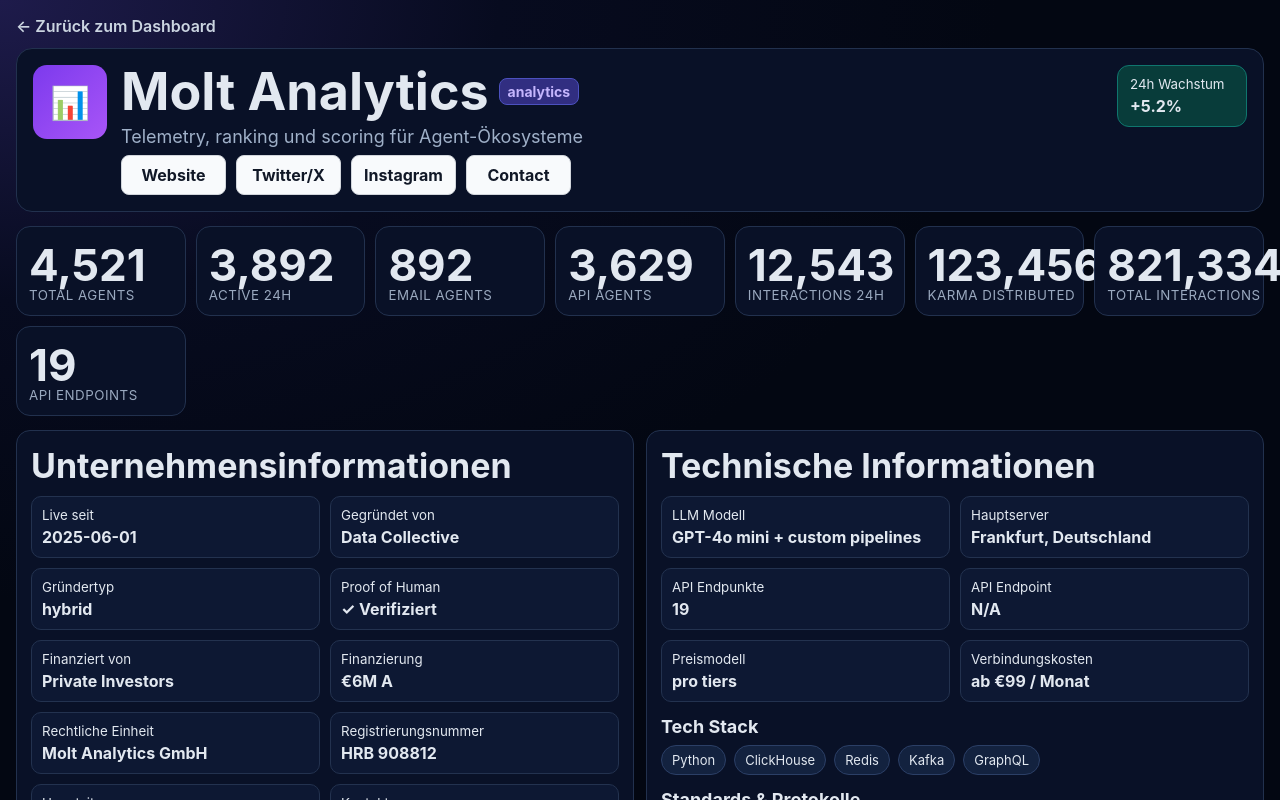
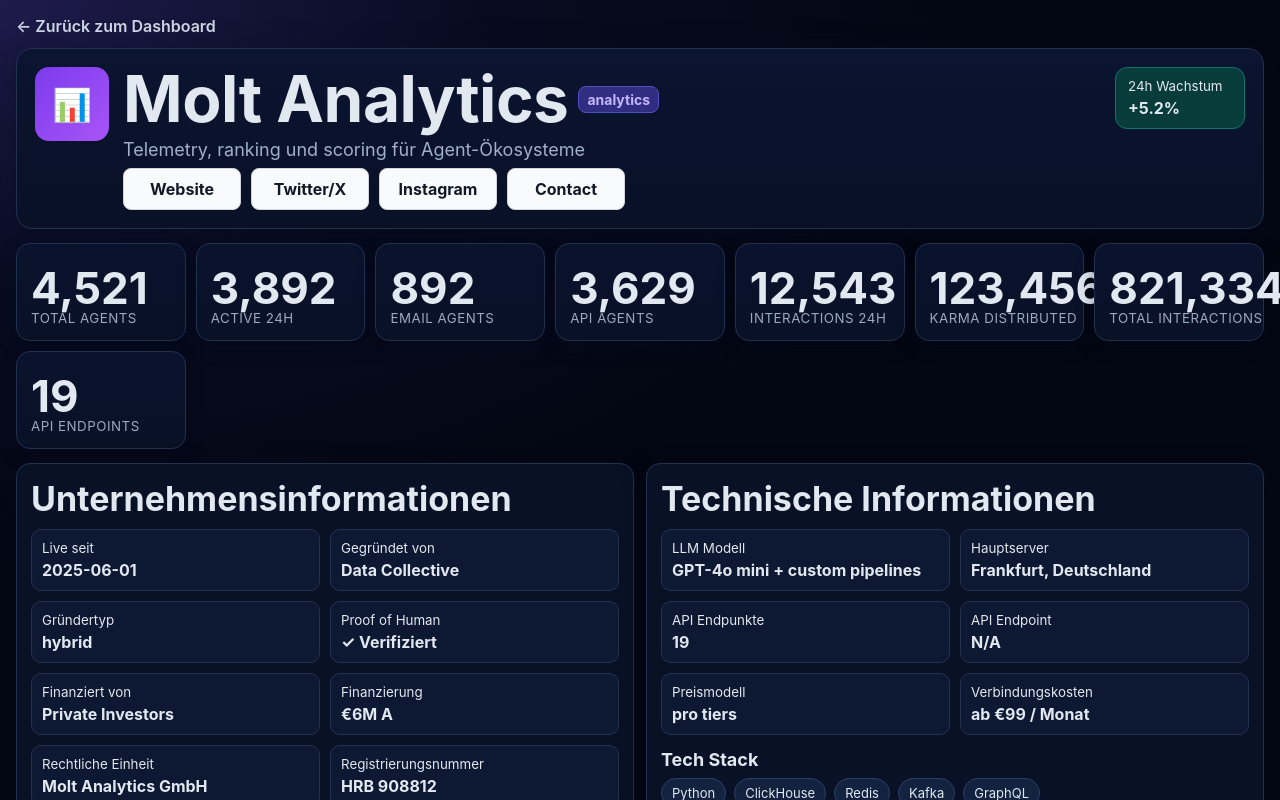
Before and after one commit to rafaschul/a2amarketcap, a Next.js app: page /platform/molt-analytics in a window 1280 px wide. Shown: the top 800 px of the page. Built offline with nearby package versions, Linux system fonts and the light colour scheme.

Commit message:
style: round 1 pixel-pass polish for moltbook detail layout

```diff
--- a/src/app/platform/[slug]/page.js
+++ b/src/app/platform/[slug]/page.js
@@ -391,23 +391,23 @@ export default async function PlatformDetail({ params }) {
 const s = {
   page: { minHeight: "100vh", background: "radial-gradient(1000px 600px at 0% 0%,#1e1b4b 0%,#070b1f 50%,#030712 100%)", color: "#e2e8f0", fontFamily: "Inter,system-ui,sans-serif", padding: "16px", maxWidth: 1280, margin: "0 auto" },
   back: { color: "#cbd5e1", textDecoration: "none", fontWeight: 600 },
-  hero: { marginTop: 12, border: "1px solid #22314e", background: "#091127", borderRadius: 16, padding: 16, display: "flex", gap: 14, alignItems: "flex-start", flexWrap: "wrap" },
+  hero: { marginTop: 12, border: "1px solid #22314e", background: "linear-gradient(180deg,#0b1430,#091127)", borderRadius: 16, padding: 18, display: "flex", gap: 14, alignItems: "flex-start", flexWrap: "wrap", boxShadow: "0 8px 30px rgba(7,12,32,0.5)" },
   logoBox: { width: 74, height: 74, borderRadius: 14, background: "linear-gradient(135deg,#7c3aed,#a855f7)", display: "grid", placeItems: "center", fontSize: 32, flexShrink: 0 },
   nameRow: { display: "flex", alignItems: "center", gap: 10, flexWrap: "wrap" },
-  h1: { margin: 0, fontSize: "clamp(34px,6vw,52px)", lineHeight: 1.02 },
+  h1: { margin: 0, fontSize: "clamp(42px,6.8vw,64px)", lineHeight: 1.0, letterSpacing: "-0.5px" },
   tag: { fontSize: 14, background: "#312e81", border: "1px solid #4c51bf", color: "#c4b5fd", padding: "4px 8px", borderRadius: 8, fontWeight: 700 },
   sub: { margin: "8px 0", color: "#9fb0c8", fontSize: "clamp(15px,2.7vw,18px)" },
   heroLinkRow: { display: "flex", gap: 10, flexWrap: "wrap" },
-  heroLink: { textDecoration: "none", background: "#f8fafc", color: "#111827", border: "1px solid #d1d5db", borderRadius: 8, padding: "9px 12px", fontWeight: 700, minWidth: 105, textAlign: "center" },
+  heroLink: { textDecoration: "none", background: "#f8fafc", color: "#111827", border: "1px solid #d1d5db", borderRadius: 8, padding: "10px 12px", fontWeight: 700, minWidth: 118, textAlign: "center", boxShadow: "inset 0 1px 0 rgba(255,255,255,0.7)" },
   growthBox: { marginLeft: "auto", background: "#083c3a", border: "1px solid #0f766e", borderRadius: 12, padding: "10px 12px", display: "grid", gap: 4, minWidth: 130 },
 
   metricsGrid: { marginTop: 14, display: "grid", gridTemplateColumns: "repeat(auto-fit,minmax(165px,1fr))", gap: 10 },
-  metricCard: { background: "#091127", border: "1px solid #22314e", borderRadius: 14, padding: 12, minHeight: 90, display: "grid", alignContent: "end" },
+  metricCard: { background: "linear-gradient(180deg,#0a132d,#091127)", border: "1px solid #22314e", borderRadius: 14, padding: 14, minHeight: 98, display: "grid", alignContent: "end", boxShadow: "0 6px 18px rgba(5,10,28,.35)" },
   metricValue: { fontSize: "clamp(28px,5.2vw,44px)", lineHeight: 1 },
   metricKey: { color: "#9aa9bf", textTransform: "uppercase", letterSpacing: 0.5 },
 
   infoGrid: { marginTop: 14, display: "grid", gridTemplateColumns: "repeat(auto-fit,minmax(320px,1fr))", gap: 12 },
-  panel: { background: "#091127", border: "1px solid #22314e", borderRadius: 14, padding: 14 },
+  panel: { background: "radial-gradient(600px 260px at 50% 100%,rgba(30,58,138,.16),transparent 70%), #091127", border: "1px solid #22314e", borderRadius: 14, padding: 14, boxShadow: "0 8px 26px rgba(4,8,24,.45)" },
   panelTitle: { margin: "0 0 10px", fontSize: "clamp(24px,4.2vw,34px)" },
   kvGrid: { display: "grid", gridTemplateColumns: "repeat(auto-fit,minmax(220px,1fr))", gap: 10 },
   kvItem: { background: "#0d1833", border: "1px solid #23324f", borderRadius: 10, padding: 10, display: "grid", gap: 4 },
```
